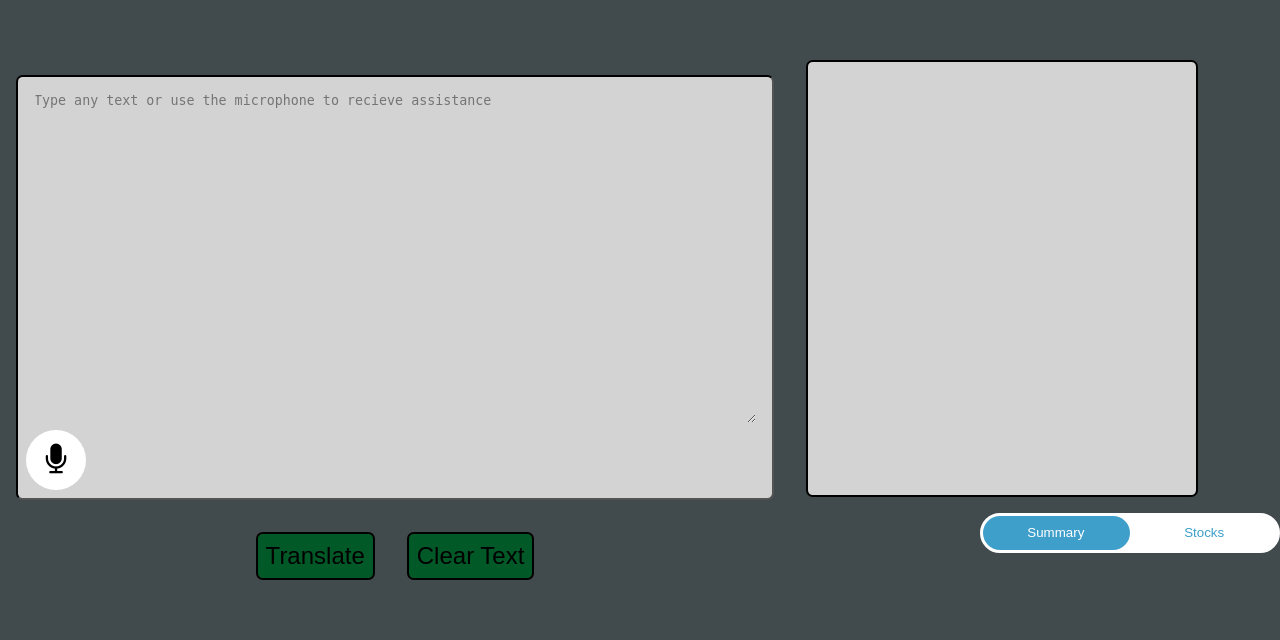
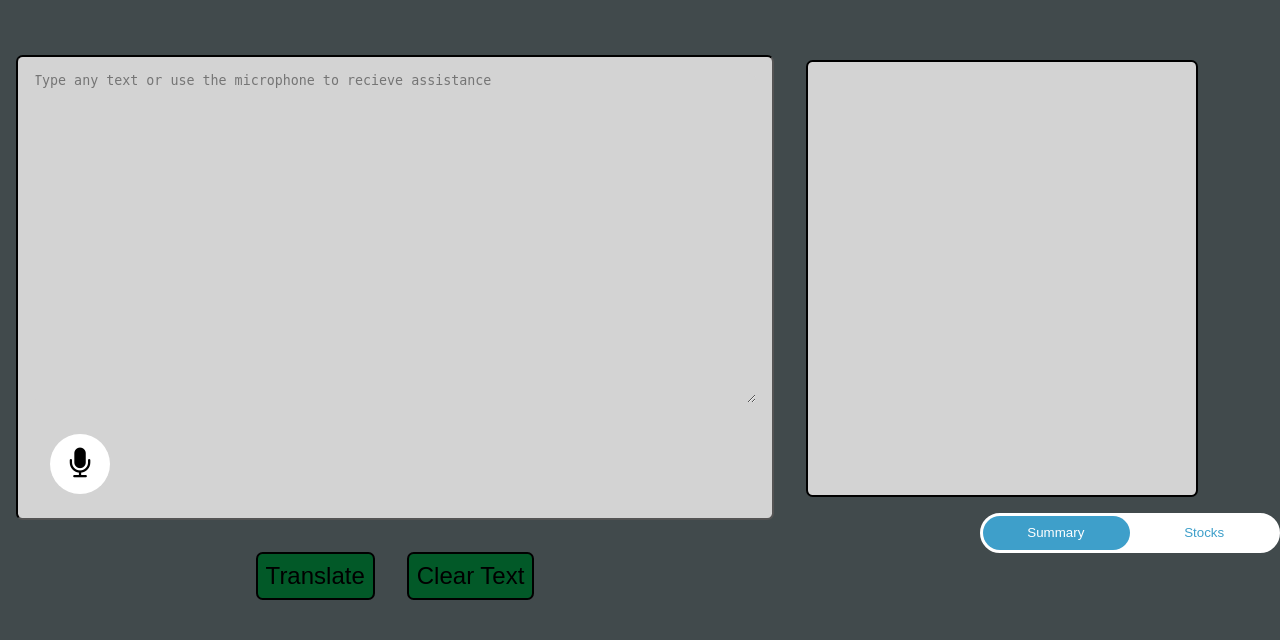
Before and after one commit to henryklinck/finance_translator, a Django app: page / in a window 1280 px wide. Shown: the part 160-800 px from the top of the page. Run offline with Django 4.2, Linux system fonts and the light colour scheme; some libraries are stand-ins or nearby versions.

Commit message:
updated audio button position

```diff
--- a/financebrotranslator/app/static/css/styles.css
+++ b/financebrotranslator/app/static/css/styles.css
@@ -113,7 +113,8 @@
     justify-content: center;
 
 }
-.text-boxes{
+
+.text-boxes {
     display: flex;
     flex-direction: row;
     justify-content: center;
@@ -167,7 +168,7 @@
     border-radius: 5pt;
 }
 
-.translation-right{
+.translation-right {
 
     width: 50%;
     height: 70%;
@@ -190,6 +191,7 @@
 .translation-output-text {
     margin: 1rem;
     background-color: lightgray;
+    height: 94%;
 }
 
 .tradingview-widget-copyright {
@@ -211,7 +213,8 @@
     order: 2;
 }
 
-.switch-button-case-left, .switch-button-case-right{
+.switch-button-case-left,
+.switch-button-case-right {
     display: inline-block;
     background: none;
     width: 49%;
@@ -239,3 +242,19 @@
 .switch-button .active-case {
     color: white;
 }
+
+#summary {
+    height: 100%;
+    width: 100%;
+    position: relative;
+}
+
+#summary .record-button {
+    position: absolute;
+    bottom: 0;
+    left: 0;
+}
+
+.translation-input .record-button {
+    margin: 1.5rem;
+}
--- a/financebrotranslator/app/templates/index.html
+++ b/financebrotranslator/app/templates/index.html
@@ -46,7 +46,9 @@
 
                     <div id="summary">
                         {% if input_status %}
-                        {{translation|safe}}
+                        <div>
+                            {{translation|safe}}
+                        </div>
                         <div class="record-button">
                             <button type="button" onclick="startSpeaking()" id="mic-button">
                                 <i class="fa fa-volume-up" id="mic-icon"></i>
```
